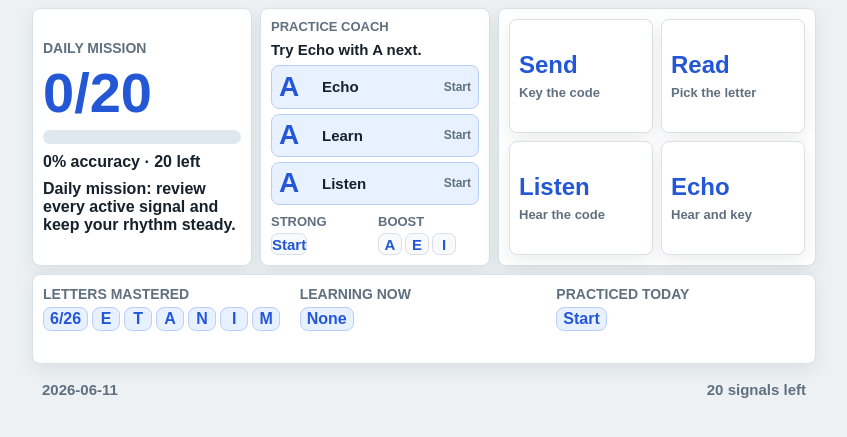
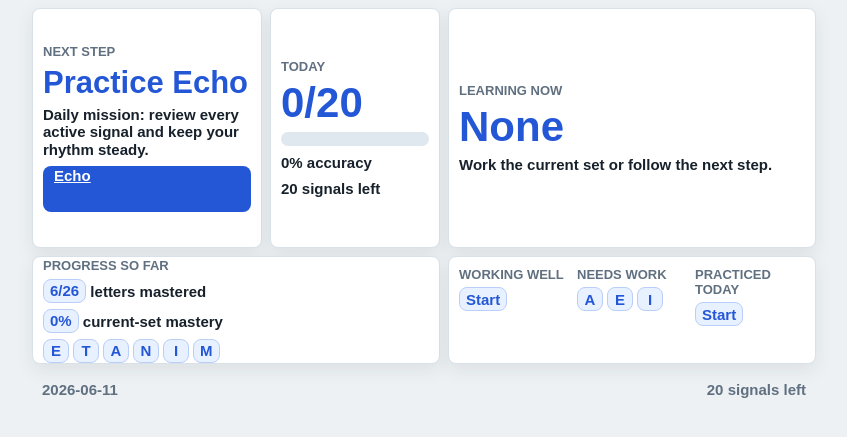
Before and after one commit to luminerdy/morsePi, a Flask app: page /touch/daily in a window 1280 px wide. Shown: the part 66-503 px from the top of the page, without its empty margins (216-1063 px from the left). Run offline with Flask 3, Linux system fonts and the light colour scheme.

Commit message:
Refocus daily mission content

```diff
--- a/static/touch.css
+++ b/static/touch.css
@@ -448,19 +448,20 @@
 .touch-daily-layout {
     min-height: 0;
     display: grid;
-    grid-template-columns: 220px 230px minmax(0, 1fr);
-    grid-template-rows: minmax(0, 1fr) 90px;
+    grid-template-columns: 230px 170px minmax(0, 1fr);
+    grid-template-rows: minmax(0, 1fr) 108px;
     gap: 8px;
 }
 
 .touch-daily-layout.mission-complete {
-    grid-template-columns: 190px 220px 210px minmax(0, 1fr);
+    grid-template-columns: 230px 170px minmax(0, 1fr);
 }
 
-.touch-daily-hero,
-.touch-daily-reward,
+.touch-daily-next,
+.touch-daily-today,
+.touch-daily-learning,
+.touch-daily-current,
 .touch-daily-coach,
-.touch-daily-actions,
 .touch-daily-letters {
     min-height: 0;
     padding: 10px;
@@ -470,92 +471,127 @@
     box-shadow: 0 6px 18px rgba(23, 33, 43, 0.08);
 }
 
-.touch-daily-hero {
-    display: grid;
-    align-content: center;
-    gap: 9px;
-}
-
-.touch-daily-hero span,
-.touch-daily-letters span {
-    color: var(--muted);
-    font-size: 14px;
-    font-weight: 900;
-    text-transform: uppercase;
-}
-
-.touch-daily-hero strong {
-    color: var(--primary);
-    font-size: 56px;
-    line-height: 1;
-}
-
-.touch-daily-hero p {
-    margin: 0;
-    color: var(--text);
-    font-size: 16px;
-    font-weight: 800;
-}
-
-.mission-complete .touch-daily-hero strong {
-    font-size: 46px;
-}
-
-.touch-daily-reward {
+.touch-daily-next,
+.touch-daily-today,
+.touch-daily-learning {
     display: grid;
     align-content: center;
     gap: 8px;
-    background: #e8f7ef;
-    border-color: #91d7b0;
 }
 
-.touch-daily-reward span,
-.touch-daily-reward em {
-    color: var(--accent);
-    font-size: 14px;
-    font-style: normal;
-    font-weight: 900;
-    text-transform: uppercase;
-}
-
-.touch-daily-reward strong {
-    color: #11613e;
-    font-size: 34px;
-    line-height: 1;
-}
-
-.touch-daily-reward p {
-    margin: 0;
-    color: var(--text);
-    font-size: 17px;
-    font-weight: 900;
-}
-
-.touch-daily-reward .button {
-    width: 100%;
-    min-height: 50px;
-}
-
-.touch-daily-coach {
-    display: grid;
-    grid-template-rows: auto auto minmax(0, 1fr) auto;
-    gap: 7px;
-}
-
-.touch-daily-coach > span,
-.touch-coach-groups span {
+.touch-daily-next span,
+.touch-daily-today span,
+.touch-daily-learning span,
+.touch-daily-current span,
+.touch-daily-coach span,
+.touch-daily-letters span {
     color: var(--muted);
     font-size: 13px;
     font-weight: 900;
     text-transform: uppercase;
 }
 
-.touch-daily-coach > p {
+.touch-daily-next strong {
+    color: var(--primary);
+    font-size: 31px;
+    line-height: 1;
+}
+
+.touch-daily-today strong,
+.touch-daily-learning > strong {
+    color: var(--primary);
+    font-size: 42px;
+    line-height: 1;
+}
+
+.touch-daily-next p,
+.touch-daily-today p,
+.touch-daily-learning p,
+.touch-daily-current p {
     margin: 0;
     color: var(--text);
     font-size: 15px;
+    font-weight: 800;
+    line-height: 1.15;
+}
+
+.touch-daily-next .button {
+    width: 100%;
+    min-height: 46px;
+}
+
+.touch-daily-learning small {
+    color: var(--muted);
+    font-size: 12px;
+    font-weight: 800;
+    line-height: 1.15;
+}
+
+.touch-learning-letters {
+    display: grid;
+    grid-template-columns: repeat(2, minmax(0, 1fr));
+    gap: 6px;
+}
+
+.touch-learning-letters em {
+    display: inline-flex;
+    align-items: center;
+    justify-content: center;
+    min-height: 30px;
+    color: var(--primary);
+    background: #e8f1ff;
+    border: 1px solid #b9cef8;
+    border-radius: 8px;
+    font-style: normal;
     font-weight: 900;
-    line-height: 1.15;
+    font-size: 15px;
+}
+
+.touch-daily-current {
+    grid-column: 1 / span 2;
+    display: grid;
+    align-content: center;
+    gap: 6px;
+}
+
+.touch-daily-current div,
+.touch-daily-coach p {
+    margin: 0;
+    display: flex;
+    flex-wrap: wrap;
+    gap: 4px;
+}
+
+.touch-daily-current strong,
+.touch-daily-coach strong {
+    min-width: 26px;
+    min-height: 24px;
+    display: inline-flex;
+    align-items: center;
+    justify-content: center;
+    padding: 2px 6px;
+    color: var(--primary);
+    background: #e8f1ff;
+    border: 1px solid #b9cef8;
+    border-radius: 8px;
+    font-size: 15px;
+    line-height: 1;
+}
+
+.touch-daily-coach {
+    grid-column: 3;
+    display: grid;
+    grid-template-columns: repeat(3, minmax(0, 1fr));
+    gap: 8px;
+}
+
+.touch-daily-coach div {
+    min-width: 0;
+}
+
+.touch-daily-coach span {
+    display: block;
+    margin-bottom: 5px;
 }
 
 .touch-coach-next {
--- a/templates/touch_daily.html
+++ b/templates/touch_daily.html
@@ -3,7 +3,7 @@
 <head>
     <title>Daily Mission - Pappy's Internet Telegraph</title>
     <link rel="stylesheet" href="/static/style.css?v=20260621-4">
-    <link rel="stylesheet" href="/static/touch.css?v=20260621-4">
+    <link rel="stylesheet" href="/static/touch.css?v=20260623-2">
     <meta name="viewport" content="width=device-width, initial-scale=1">
 </head>
 <body class="touch-ui"
@@ -26,44 +26,57 @@
               data-daily-complete="{% if daily.completed %}true{% else %}false{% endif %}"
               data-daily-date="{{ daily.date }}"
               data-daily-student="{{ current_student.id }}">
-            <section class="touch-daily-hero">
-                <span>Daily Mission</span>
+            <section class="touch-daily-next">
+                <span>Next Step</span>
+                <strong>{{ daily.next_action.title }}</strong>
+                <p>{{ daily.message }}</p>
+                <a class="button primary" href="{{ daily.next_action.href }}">{{ daily.next_action.label }}</a>
+            </section>
+
+            <section class="touch-daily-today">
+                <span>Today</span>
                 <strong>{{ daily.display_attempts }}/{{ daily.goal }}</strong>
                 <div class="touch-progress-meter" aria-hidden="true">
                     <span style="width: {{ daily.progress }}%"></span>
                 </div>
-                <p>{{ daily.accuracy }}% accuracy · {{ daily.remaining }} left</p>
-                {% if daily.learning_focus.active %}
-                    <p>Learning {{ daily.learning_focus.correct }}/{{ daily.learning_focus.goal }} · {{ daily.learning_focus.remaining }} left</p>
-                {% endif %}
-                <p>{{ daily.message }}</p>
+                <p>{{ daily.accuracy }}% accuracy</p>
+                <p>{% if daily.completed %}Practice count done{% else %}{{ daily.remaining }} signals left{% endif %}</p>
             </section>
 
-            {% if daily.completed %}
-                <section class="touch-daily-reward" aria-live="polite">
-                    <span>Mission Complete</span>
-                    <strong>Signal Clear</strong>
-                    <p>{{ daily.accuracy }}% accuracy today</p>
-                    <a class="button primary" href="{{ daily.next_action.href }}">{{ daily.next_action.title }}</a>
-                    <em>{{ daily.next_action.detail }}</em>
+            <section class="touch-daily-learning">
+                <span>Learning Now</span>
+                {% if daily.learning_focus.active %}
+                    <strong>{{ daily.learning_letters | join(" ") }}</strong>
+                    <div class="touch-progress-meter" aria-hidden="true">
+                        <span style="width: {{ daily.learning_focus.progress }}%"></span>
+                    </div>
+                    <p>{{ daily.learning_focus.correct }}/{{ daily.learning_focus.goal }} Learn · {{ daily.learning_focus.remaining }} left</p>
+                    <div class="touch-learning-letters">
+                        {% for item in daily.learning_focus.letters %}
+                            <em>{{ item.letter }} {{ item.correct }}/{{ item.goal }}</em>
+                        {% endfor %}
+                    </div>
+                    <small>{{ daily.learning_letters | join(" ") }} are not in Send, Read, Listen, or Echo yet.</small>
+                {% else %}
+                    <strong>None</strong>
+                    <p>Work the current set or follow the next step.</p>
+                {% endif %}
             </section>
-            {% endif %}
+
+            <section class="touch-daily-current">
+                <span>Progress So Far</span>
+                <p><strong>{{ overall.alphabet_progress }}</strong> letters mastered</p>
+                <p><strong>{{ overall.current_mastery }}%</strong> current-set mastery</p>
+                <div>
+                    {% for letter in daily.active_letters %}
+                        <strong>{{ letter }}</strong>
+                    {% endfor %}
+                </div>
+            </section>
 
             <section class="touch-daily-coach">
-                <span>{{ daily.coach.headline }}</span>
-                <p>{{ daily.coach.message }}</p>
-                <div class="touch-coach-next">
-                    {% for item in daily.coach.practice_next %}
-                        <a href="{{ item.href }}">
-                            <strong>{{ item.letter }}</strong>
-                            <em>{{ item.mode_label }}</em>
-                            <small>{{ item.reason }}</small>
-                        </a>
-                    {% endfor %}
-                </div>
-                <div class="touch-coach-groups">
                 <div>
-                        <span>{{ daily.coach.strong_label }}</span>
+                    <span>Working Well</span>
                     <p>
                         {% if daily.coach.strong_signals %}
                             {% for item in daily.coach.strong_signals %}
@@ -75,60 +88,18 @@
                     </p>
                 </div>
                 <div>
-                        <span>{{ daily.coach.boost_label }}</span>
+                    <span>Needs Work</span>
                     <p>
+                        {% if daily.learning_focus.active %}
+                            {% for item in daily.learning_focus.letters %}
+                                {% if item.remaining > 0 %}
+                                    <strong>{{ item.letter }}</strong>
+                                {% endif %}
+                            {% endfor %}
+                        {% else %}
                             {% for item in daily.coach.signal_boost %}
                                 <strong>{{ item.letter }}</strong>
                             {% endfor %}
-                        </p>
-                    </div>
-                </div>
-            </section>
-
-            <section class="touch-daily-actions">
-                {% if daily.learning_letters %}
-                    <a class="touch-menu-card primary" href="/touch/practice/run?mode=learn">
-                        <strong>Learn</strong>
-                        <span>New: {{ daily.learning_letters | join(" ") }}</span>
-                    </a>
-                {% endif %}
-                <a class="touch-menu-card" href="/touch/practice/run?mode=send">
-                    <strong>Send</strong>
-                    <span>Key the code</span>
-                </a>
-                <a class="touch-menu-card" href="/touch/practice/run?mode=read">
-                    <strong>Read</strong>
-                    <span>Pick the letter</span>
-                </a>
-                <a class="touch-menu-card" href="/touch/practice/run?mode=listen">
-                    <strong>Listen</strong>
-                    <span>Hear the code</span>
-                </a>
-                <a class="touch-menu-card" href="/touch/practice/run?mode=echo">
-                    <strong>Echo</strong>
-                    <span>Hear and key</span>
-                </a>
-            </section>
-
-            <section class="touch-daily-letters">
-                <div>
-                    <span>Letters Mastered</span>
-                    <p>
-                        <strong>{{ overall.alphabet_progress }}</strong>
-                        {% for letter in daily.active_letters %}
-                            <strong>{{ letter }}</strong>
-                        {% endfor %}
-                    </p>
-                </div>
-                <div>
-                    <span>Learning Now</span>
-                    <p>
-                        {% if daily.learning_letters %}
-                            {% for letter in daily.learning_letters %}
-                                <strong>{{ letter }}</strong>
-                            {% endfor %}
-                        {% else %}
-                            <strong>None</strong>
                         {% endif %}
                     </p>
                 </div>
@@ -149,7 +120,15 @@
 
         <footer class="touch-footer">
             <span>{{ daily.date }}</span>
-            <span>{% if daily.completed %}Mission complete{% else %}{{ daily.remaining }} signals left{% endif %}</span>
+            <span>
+                {% if daily.learning_focus.active and not daily.learning_focus.complete %}
+                    {{ daily.learning_focus.remaining }} Learn left
+                {% elif daily.completed %}
+                    Mission complete
+                {% else %}
+                    {{ daily.remaining }} signals left
+                {% endif %}
+            </span>
         </footer>
     </div>
 <script src="/static/app.js?v=20260621-4"></script>
```
Also changed, not shown: docs/PROJECT_PLAN.md (+3 -0 lines), tests/test_routes.py (+65 -2 lines). Lines whose indentation alone changed are shown as unchanged.
